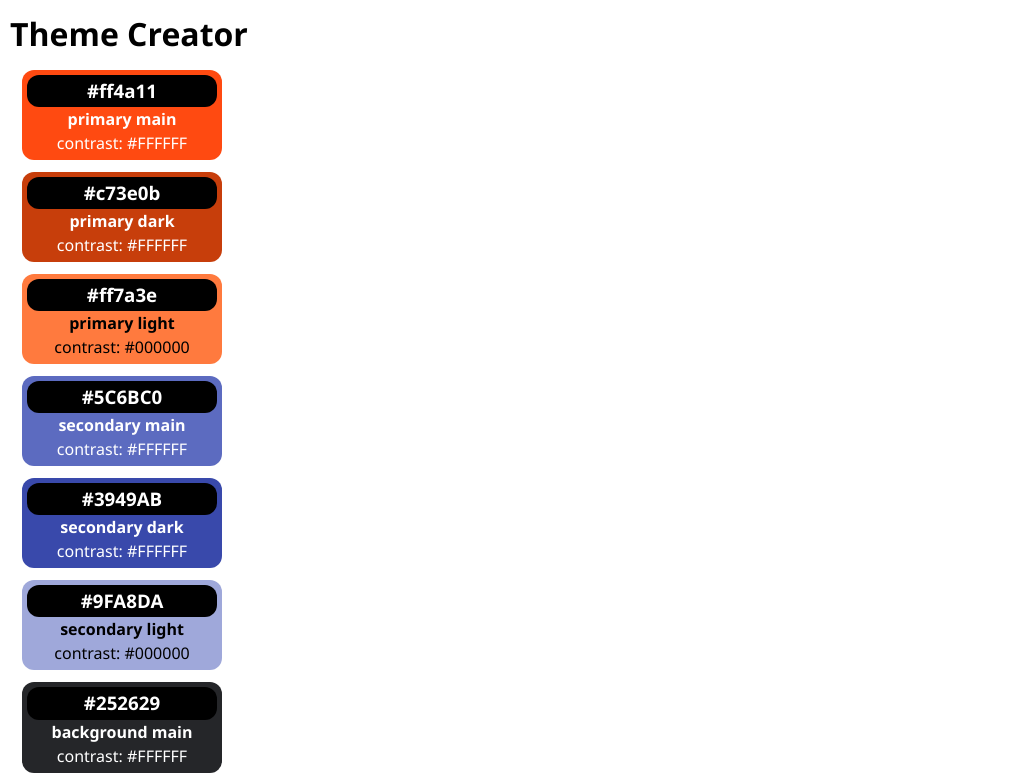
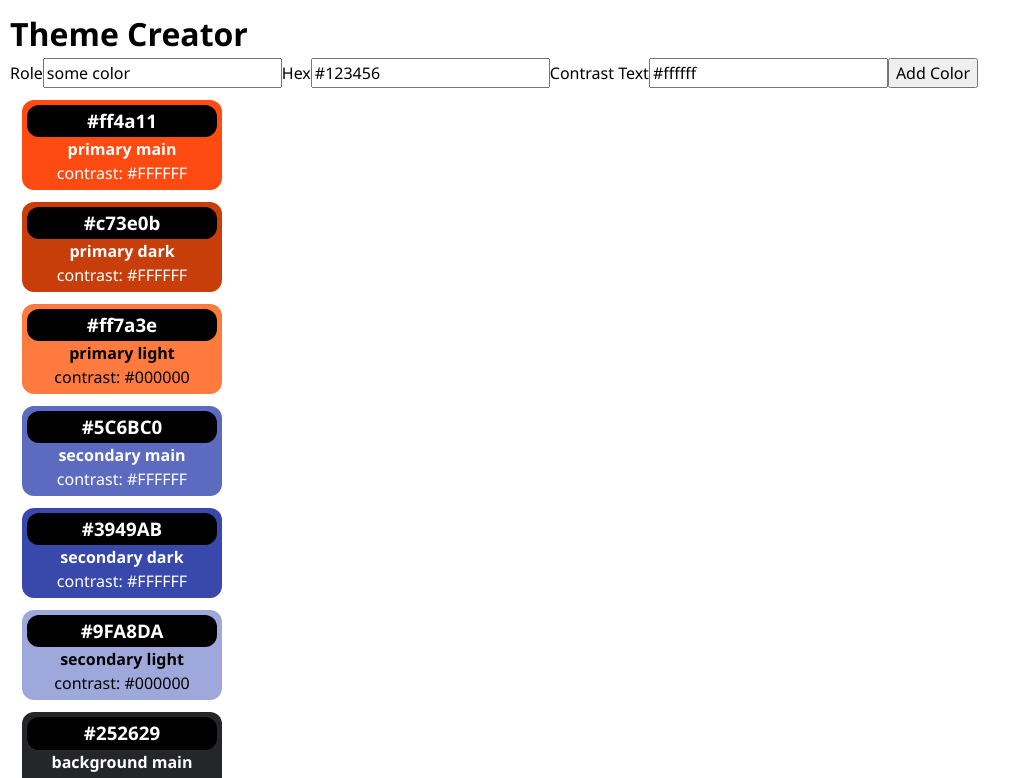
Before and after one commit to E-LeeSchaffer/recap-project-4, a React (Vite) app: page / in a window 1280 px wide. Shown: the top 778 px of the page, without its empty margins (0-1031 px from the left). Built offline with nearby package versions, Linux system fonts and the light colour scheme.

Commit message:
add color to theme

```diff
--- a/package.json
+++ b/package.json
@@ -14,7 +14,8 @@
     "@octokit/rest": "^20.1.0",
     "dotenv": "^16.4.5",
     "react": "^18.2.0",
-    "react-dom": "^18.2.0"
+    "react-dom": "^18.2.0",
+    "uid": "^2.0.2"
   },
   "devDependencies": {
     "@types/react": "^18.2.66",
--- a/src/App.css
+++ b/src/App.css
@@ -4,6 +4,6 @@ body {
 }
 
 ul {
-  list-style-type: none;
+  list-style: none;
   padding-left: 0;
 }
--- a/src/App.jsx
+++ b/src/App.jsx
@@ -1,13 +1,24 @@
 import { initialColors } from "./lib/colors";
 import Color from "./Components/Color/Color.jsx";
 import "./App.css";
+import "./Components/Form/ColorButton.css";
+import ColorForm from "./Components/Form/ColorForm.jsx";
+import { useState } from "react";
 
 export default function App() {
+  const [colors, setColors] = useState(initialColors);
+
+  function addColor(newColor) {
+    console.log("New color added:", newColor);
+    setColors([newColor, ...colors]);
+  }
+
   return (
     <>
       <h1>Theme Creator</h1>
+      <ColorForm onAddColor={addColor} />
       <ul>
-        {initialColors.map((color) => {
+        {colors.map((color) => {
           return (
             <li key={color.id}>
               <Color color={color} />
--- /dev/null
+++ b/src/Components/Form/ColorButton.css
@@ -0,0 +1,6 @@
+.add-color-button {
+  border-radius: 16px;
+  padding: 4px;
+  font-size: 0.8rem;
+  cursor: pointer;
+}
--- /dev/null
+++ b/src/Components/Form/ColorForm.jsx
@@ -0,0 +1,33 @@
+export default function ColorForm({
+  onAddColor,
+  initialData = { role: "some color", hex: "#123456", contrastText: "#ffffff" },
+}) {
+  function handleSubmit(event) {
+    event.preventDefault();
+    const formData = new FormData(event.target);
+    const data = Object.fromEntries(formData);
+    onAddColor(data);
+  }
+
+  return (
+    <form onSubmit={handleSubmit}>
+      <label htmlFor="role">Role</label>
+      <input
+        type="text"
+        id="role"
+        name="role"
+        defaultValue={initialData.role}
+      />
+      <label htmlFor="hex">Hex</label>
+      <input type="text" id="hex" name="hex" defaultValue={initialData.hex} />
+      <label htmlFor="contrastText">Contrast Text</label>
+      <input
+        type="text"
+        id="contrastText"
+        name="contrastText"
+        defaultValue={initialData.contrastText}
+      />
+      <button type="submit">Add Color</button>
+    </form>
+  );
+}
```
Also changed, not shown: src/Components/Form/ColorForm.css (added), src/Components/Form/ColorInput.jsx (added), 1 other file (tests, documents, lock files or other folders).
